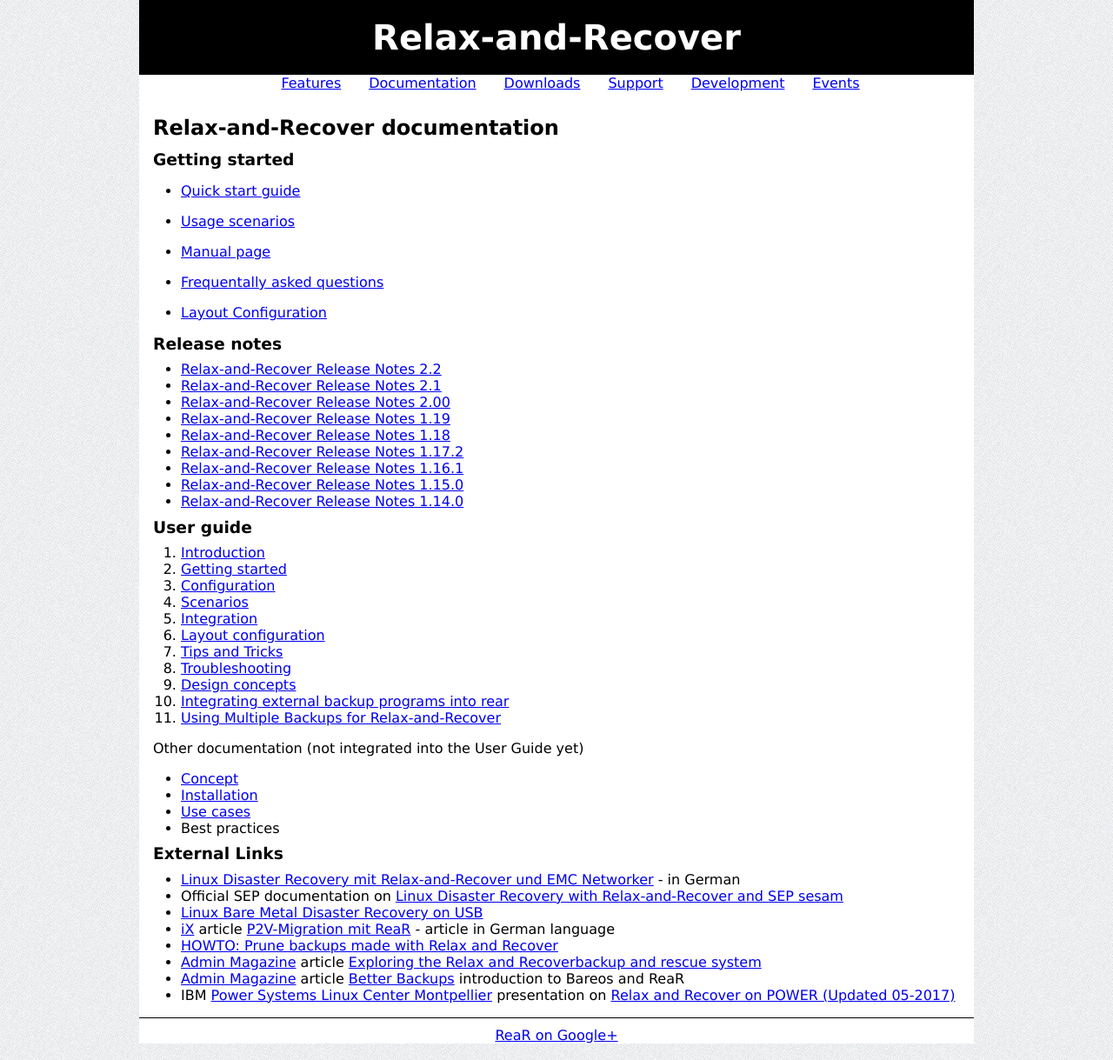
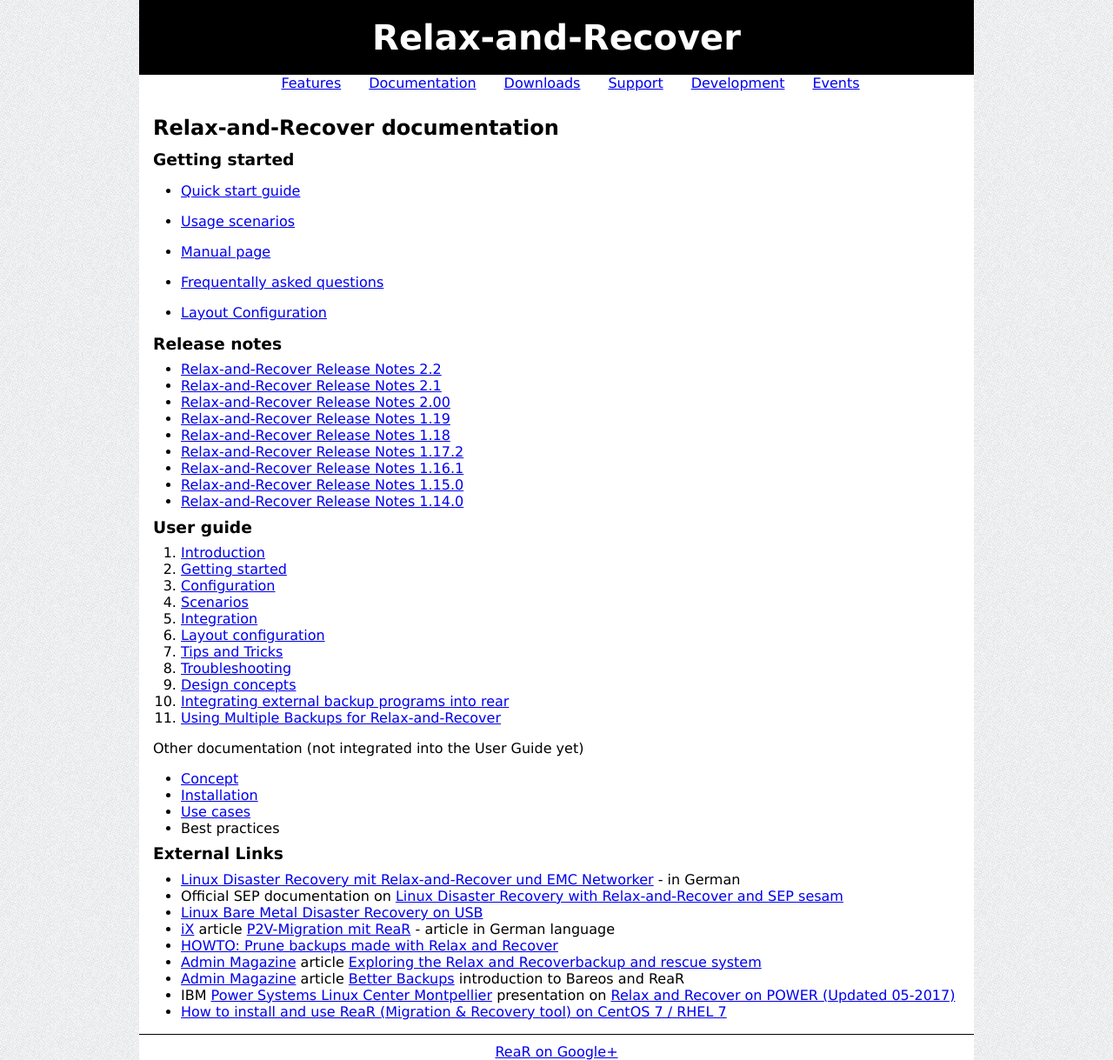
Before and after one commit to rear/rear.github.com, a Jekyll site: the page built from documentation/index.md, in a window 1280 px wide. Shown: the whole page at 87% size. Built offline with Jekyll 4.4.1, drawn with Linux system fonts in a browser that asks for light colours; comment, search, counter and statistics services are not loaded.

Commit message:
added an article from linuxtechi.com

```diff
--- a/documentation/index.md
+++ b/documentation/index.md
@@ -60,3 +60,4 @@
  - [Admin Magazine](http://www.admin-magazine.com) article [Exploring the Relax and Recoverbackup and rescue system](http://www.admin-magazine.com/Archive/2014/22/Exploring-the-Relax-and-Recoverbackup-and-rescue-system)
  - [Admin Magazine](http://www.admin-magazine.com) article [Better Backups](http://www.admin-magazine.com/Articles/Free-Enterprise-Backup-with-Bareos) introduction to Bareos and ReaR
  - IBM [Power Systems Linux Center Montpellier](https://www.ibm.com/ibm/clientcenter/montpellier/) presentation on [Relax and Recover on POWER (Updated 05-2017)](https://www.slideshare.net/sebastienchabrolles/relax-and-recover-on-power-updated-052017)
+ - [How to install and use ReaR (Migration & Recovery tool) on CentOS 7 / RHEL 7](https://www.linuxtechi.com/install-rear-migration-recovery-tool-centos-7-rhel-7/)
```
